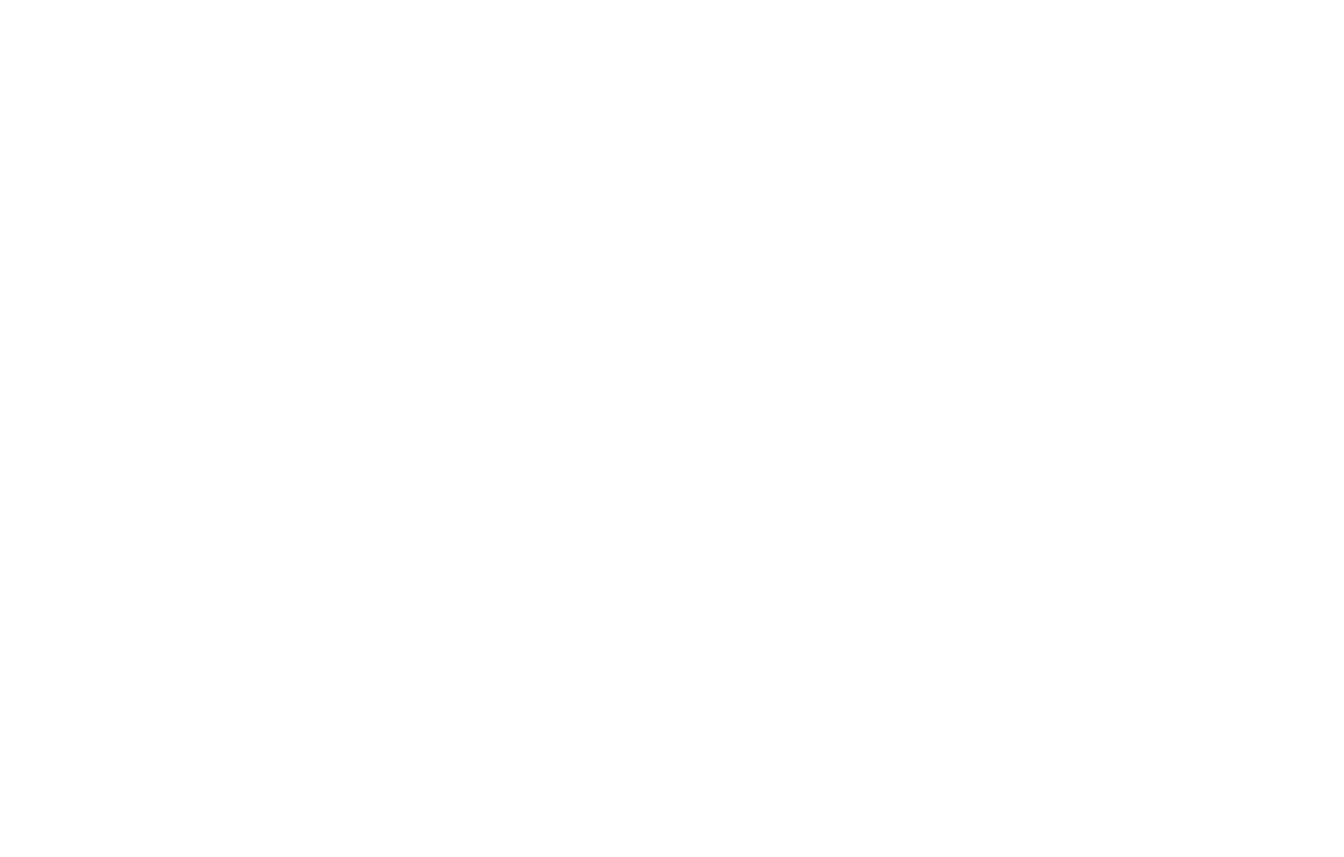
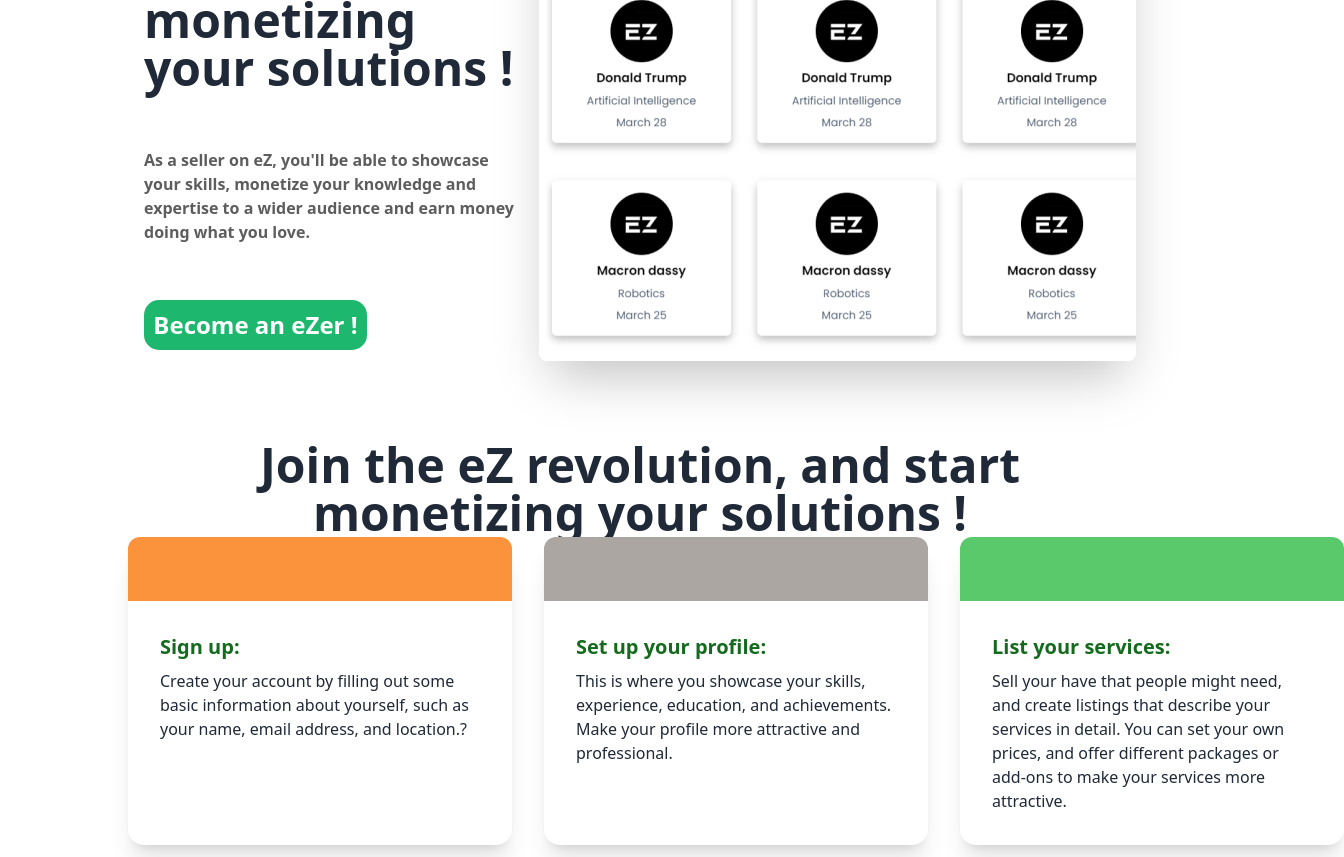
Before and after one commit to akshay-Kalekar/crazy, a React (Vite) app: page /seller in a window 1280 px wide. Before the commit this address had no page. Shown: the part 240-1097 px from the top of the page, 1344 px wide, since content can reach past the window. Before the commit the page ends 800 px from the top, so only its background shows below. Built offline with nearby package versions, Linux system fonts and the light colour scheme.

Commit message:
new page

```diff
--- /dev/null
+++ b/src/components/seller/Hero.jsx
@@ -0,0 +1,20 @@
+import React from 'react'
+import heroImg from '../../assets/seller/heroImg.png'
+const Hero = () => {
+  return (
+    <div className="hero min-h-screen text-left lg:min-h-full">
+    <div className="hero-content flex-col lg:flex-row-reverse justify-between">
+      <img src={heroImg} className="max-w-sm lg:max-w-3xl rounded-lg shadow-2xl" />
+      <div className='flex flex-col justify-between h-full gap-8'>
+        <h1 className="text-5xl font-bold ">Join the eZ revolution, and start monetizing your solutions !</h1>
+        <p className="py-6 text-[#5D5D5D] font-bold text-md">As a seller on eZ, you'll be able to showcase your skills, monetize your knowledge and expertise to a wider audience and earn money doing what you love.</p>
+        <button className="font-bold  w-[100px] h-[50px] md:w-[150px] md:h-[70px] lg:w-[223px] lg:h-[50px]  md:text-[20px] lg:text-[24px] rounded-[15px] bg-[#1DB86D] text-[white] text-[13px]   ">
+        Become an eZer !
+      </button>
+      </div>
+    </div>
+  </div>
+  )
+}
+
+export default Hero
--- /dev/null
+++ b/src/components/seller/ProccessInfo.jsx
@@ -0,0 +1,59 @@
+import React from "react";
+
+const ProccessInfo = () => {
+  return (
+    <div className="my-16">
+      <h1 className="text-5xl font-bold ">
+        Join the eZ revolution, and start monetizing your solutions !
+      </h1>
+      <div className="m-auto w-fit ">
+        <div className="flex flex-col lg:flex-row justify-between gap-8">
+        {/**card1**/}
+          <div className="card w-96 p-0 shadow-xl rounded-t-xl">
+              <div
+                className="h-[4rem] w-full bg-orange-400 rounded-t-xl "
+              >
+              </div>
+
+            <div className="card-body text-left">
+              <h2 className="card-title text-[#146B1E]">Sign up:</h2>
+              <p>
+                Create your account by filling out some basic information about
+                yourself, such as your name, email address, and location.?
+              </p>
+            </div>
+          </div>
+          <div className="card w-96 p-0 shadow-xl rounded-t-xl">
+          <div
+            className="h-[4rem] w-full bg-[#ABA6A2] rounded-t-xl "
+          >
+          </div>
+
+        <div className="card-body text-left">
+          <h2 className="card-title text-[#146B1E]">Set up your profile: </h2>
+          <p>
+          This is where you showcase your skills, experience, education, and achievements. Make your profile more attractive and professional.
+          </p>
+        </div>
+      </div>
+      <div className="card w-96 p-0 shadow-xl rounded-t-xl">
+      <div
+        className="h-[4rem] w-full bg-[#5AC96C] rounded-t-xl "
+      >
+      </div>
+
+    <div className="card-body text-left">
+      <h2 className="card-title text-[#146B1E]">List your services: </h2>
+      <p>
+      Sell your have that people might need, and create listings that describe your services in detail. You can set your own prices, and offer different packages or add-ons to make your services more attractive.
+
+      </p>
+    </div>
+  </div>
+        </div>
+      </div>
+    </div>
+  );
+};
+
+export default ProccessInfo;
--- /dev/null
+++ b/src/components/seller/Reason.jsx
@@ -0,0 +1,43 @@
+import React from "react";
+import hero2Img from "../../assets/seller/hero2Img.png";
+import ArrowRight from "../../assets/marketPlace/rightArrow.svg";
+const Reason = () => {
+  return (
+    <div>
+      <h1 className="text-5xl font-bold ">Why Sell on eZ ? </h1>
+      <div className="hero w-full flex justify-center ">
+        <div className="hero-content w-full flex flex-col lg:flex-row text-left justify justify-between">
+          <img src={hero2Img} className="max-w-sm rounded-lg" />
+          <div className="flex flex-col">
+            <span className="badge rounded-box font-bold bg-indigo-100 p-4">
+              {" "}
+              {} NO COMMISSION
+            </span>
+            <h1 className="text-2xl font-bold">Sell at 0% commission</h1>
+            <p className="py-6 w-4/5"></p>
+            <button className="btn text-white rounded-full max-w-[12rem]  bg-green-400 hover:bg-white hover:text-black ">
+              {" "}
+              <img
+                src={ArrowRight}
+                className="max-w-[2rem]  rounded-full shadow-2xl"
+              />{" "}
+              Become an eZer
+            </button>
+            <div className="stats my-4 rounded-none border-top-2 border-black">
+              <div className="stat place-items-center">
+                <div className="stat-value">$1200</div>
+                <div className="stat-title">Average savings per customer</div>
+              </div>
+              <div className="stat place-items-center">
+                <div className="stat-value">135+</div>
+                <div className="stat-title">Currencies Supported</div>
+              </div>
+            </div>
+            </div>
+            </div>
+            </div>
+    </div>
+  );
+};
+
+export default Reason;
--- a/src/main.jsx
+++ b/src/main.jsx
@@ -9,6 +9,7 @@
 import Home from './pages/home.jsx';
 import MarketPlace from './pages/MarketPlace.jsx';
 import Navbar from './components/navbar/navbar.jsx';
+import SellerRegistration from './pages/SellerRegistration.jsx';
 
 const router = createBrowserRouter([
   {
@@ -20,6 +21,9 @@
     },{
       path:"marketplace",
       element: <MarketPlace/>
+    },{
+      path:"seller",
+      element: <SellerRegistration/>
     }],
 
   },
--- /dev/null
+++ b/src/pages/SellerRegistration.jsx
@@ -0,0 +1,16 @@
+import React from 'react'
+import Hero from '../components/seller/Hero'
+import ProccessInfo from '../components/seller/ProccessInfo'
+import Reason from '../components/seller/Reason'
+
+const SellerRegistration = () => {
+  return (
+    <div className='pt-16 w-4/5 mx-auto'>
+    <Hero/>
+    <ProccessInfo/>
+    <Reason/>
+    </div>
+  )
+}
+
+export default SellerRegistration
```
Also changed, not shown: src/assets/seller/hero2Img.png (added), src/assets/seller/heroImg.png (added).
